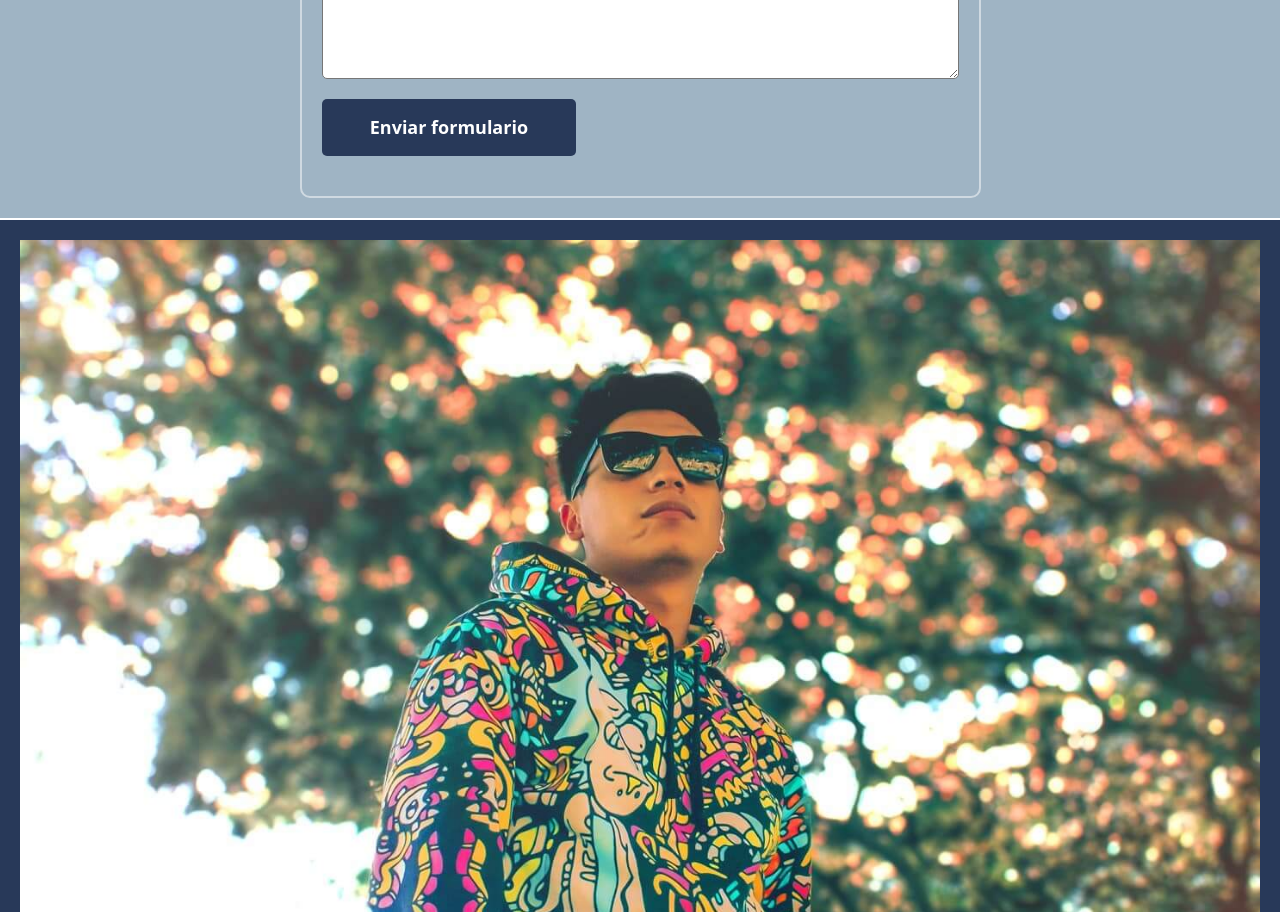
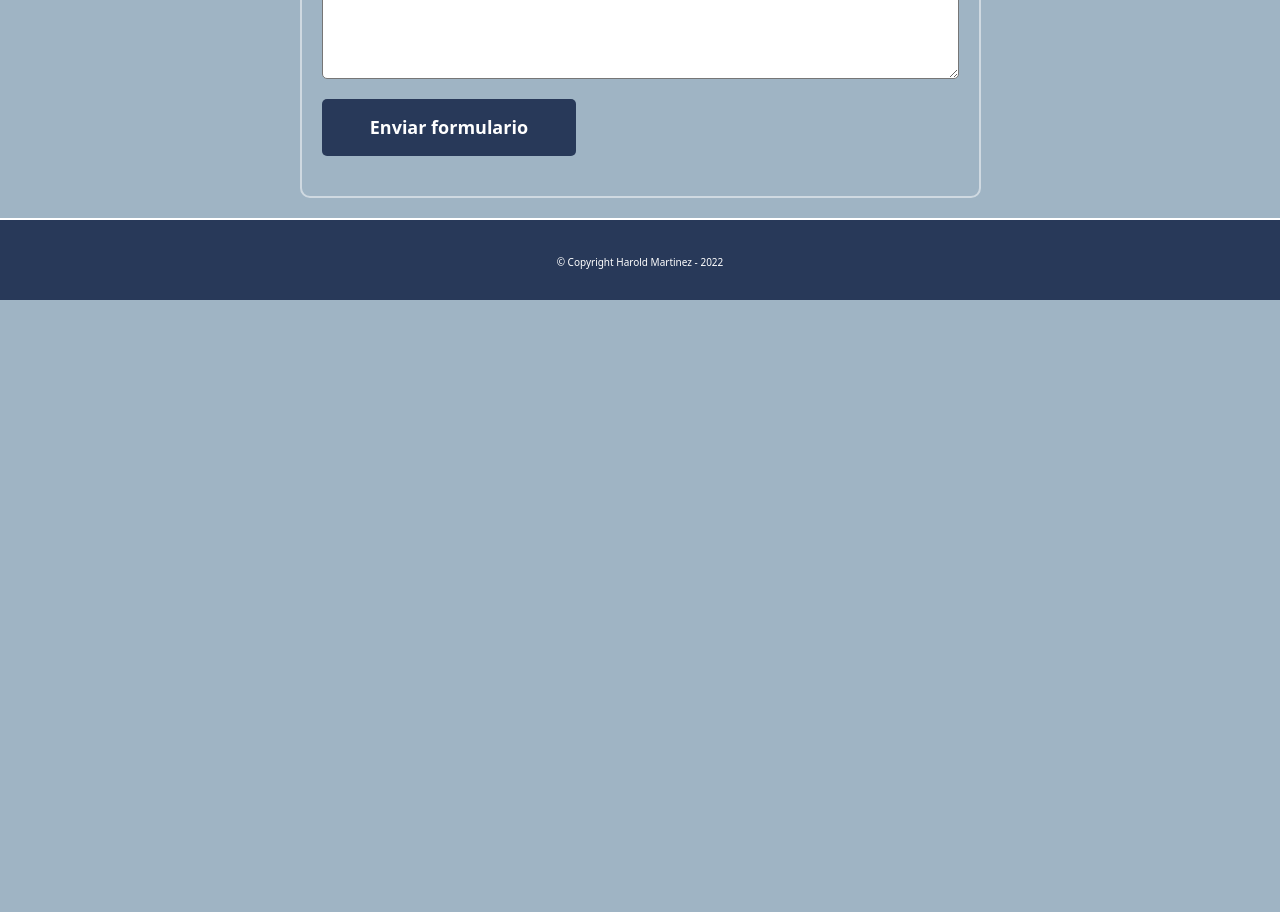
Before and after one commit to H4r0ld/Har0ldPage, a plain HTML site: page contactme.html in a window 1280 px wide. Shown: the part 728-1640 px from the top of the page. After the commit the page ends 1028 px from the top, so only its background shows below. Drawn offline with nearby package versions, Linux system fonts and the light colour scheme.

Commit message:
change photo

```diff
--- a/contactme.html
+++ b/contactme.html
@@ -79,7 +79,7 @@
     </main>
 
     <footer>
-        <img src="IMG/Fto.jpg">
+        <img src="">
         <p>&copy Copyright Harold Martinez - 2022</p>
       </footer>
     </body>
```
Also changed, not shown: index.html (+1 -1 lines), projects.html (+1 -1 lines).
